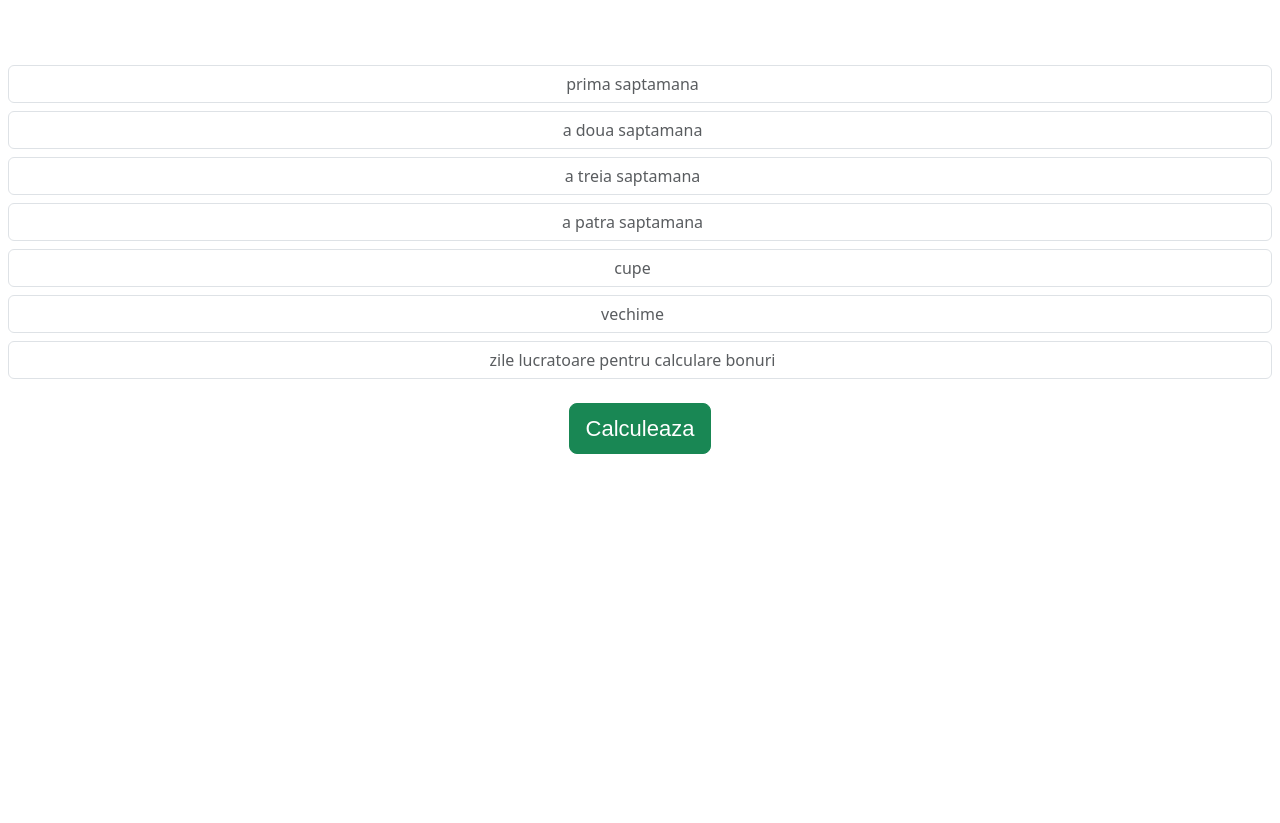
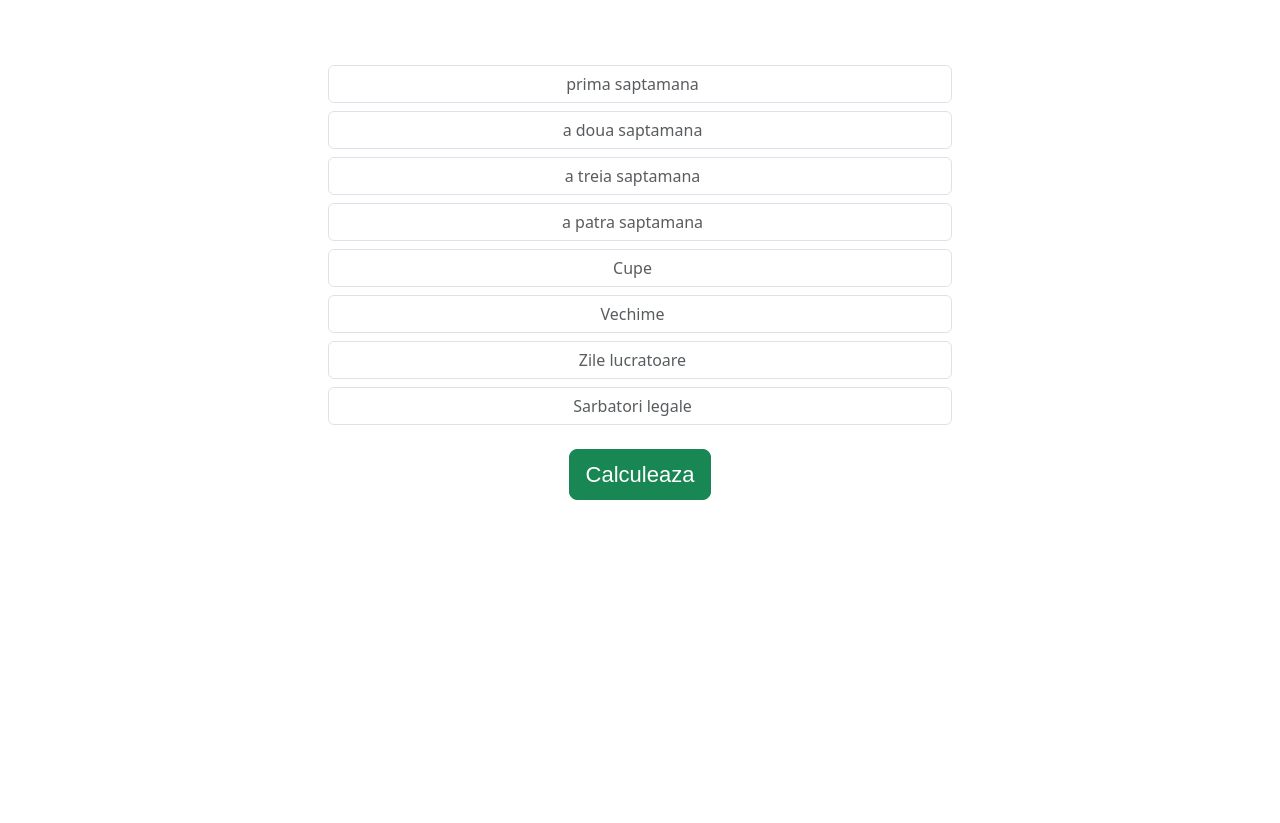
Before and after one commit to alex100588/aplicatie-calcul-salariu, a plain HTML site: page index.html in a window 1280 px wide. Before the commit the page ends 800 px from the top, so only its background shows below. Drawn offline with nearby package versions, Linux system fonts and the light colour scheme.

Commit message:
Update index.html

```diff
--- a/index.html
+++ b/index.html
@@ -8,7 +8,10 @@
 	<link rel="stylesheet" href="style.css">
 </head>
 <body>
-	<div class="text-center mt-3 textColor">Calculator salariu</div>
+    <div class="alignAll">
+
+        <p class="text-center mt-3 textColor">Calculator salariu</p>
+
             <div class=" text-center mt-3">
                 <div class="d-flex d-md-inline justify-content-between">
 
@@ -31,14 +34,19 @@
 
                 <div class="d-flex d-md-inline justify-content-between">
                     <div class="cupe m-2">
-                    <input class="form-control text-center"  type="number" placeholder="cupe">
+                        <input class="form-control text-center"  type="number" placeholder="Cupe">
                     </div>
                     <div class="vechime m-2">
-                    <input class="form-control text-center"  type="number" placeholder="vechime">
+                        <input class="form-control text-center"  type="number" placeholder="Vechime">
                     </div>
                 </div>
+               <div class="d-flex d-md-inline justify-content-between">
                 <div class="tichete m-2">
-                <input class="form-control text-center"  type="number" placeholder="zile lucratoare pentru calculare bonuri">
+                    <input class="form-control text-center"  type="number" placeholder="Zile lucratoare">
+                </div>
+                <div class="sarbatoriLegale m-2">
+                    <input class="form-control text-center"  type="number" placeholder="Sarbatori legale">
+                </div>
                </div>
 
                 <button class="cauta btn btn-lg btn-success textColor mt-3">Calculeaza</button>
@@ -65,6 +73,8 @@
             <p class="removeMarginTop">Valoare tichete</p>
             <p class="ticheteAfisare">0</p>
         </div>
+    </div>
+
 
 
 
```
Lines whose indentation alone changed are shown as unchanged.
